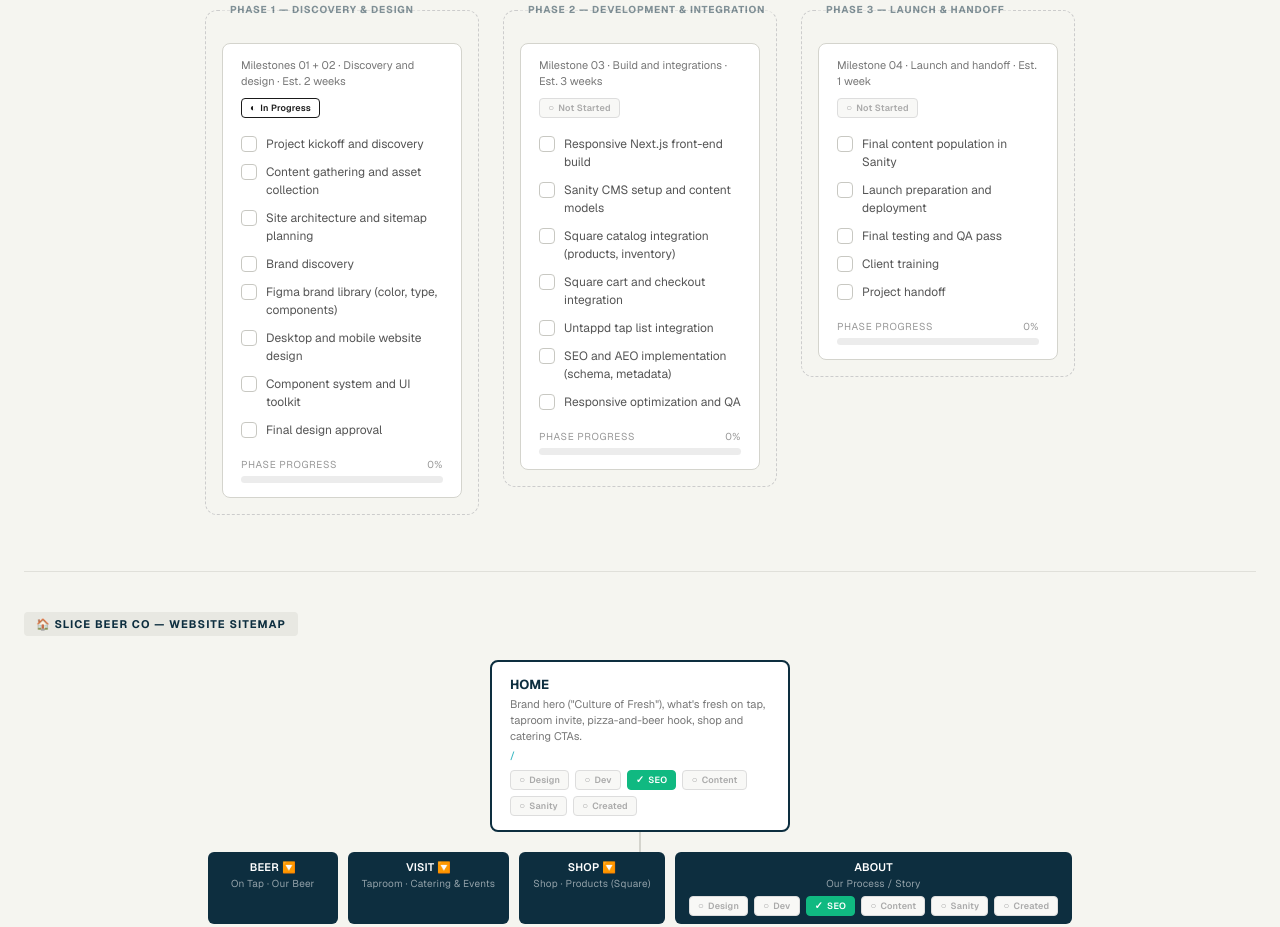
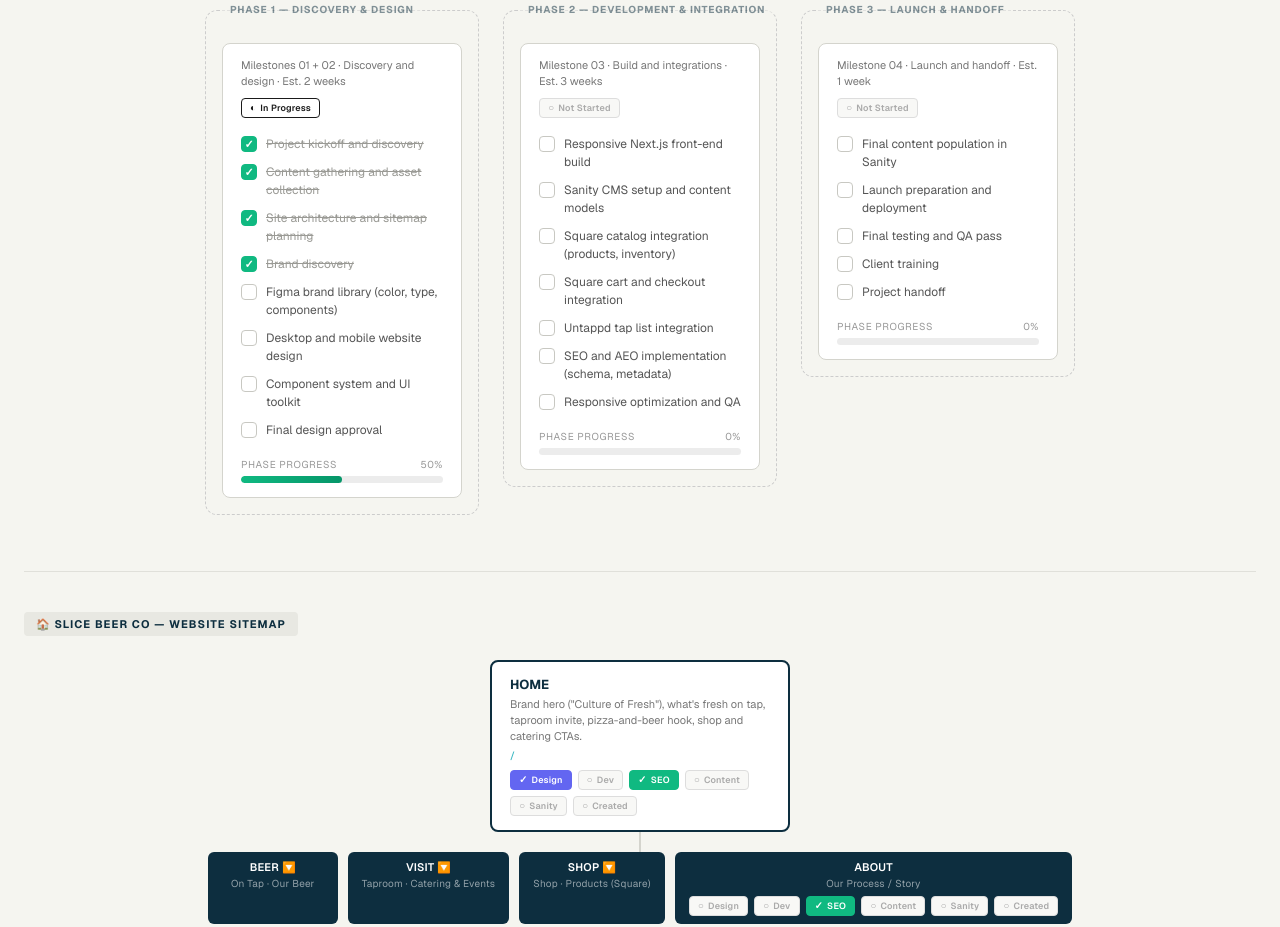
Before and after one commit to ffgroup-8/SliceBeerCo, a plain HTML site: page index.html in a window 1280 px wide. Shown: the part 771-1698 px from the top of the page. Drawn offline with nearby package versions, Linux system fonts and the light colour scheme.

Commit message:
Update progress: Phase 1 discovery 4/8 complete; homepage design done

```diff
--- a/index.html
+++ b/index.html
@@ -1068,7 +1068,7 @@
     <p class="sitemap-title">Slice Beer Co</p>
     <h1 class="sitemap-subtitle">Sitemap &amp; Project Status Tracker</h1>
     <p class="sitemap-date">Last updated: August 27, 2026</p>
-    <p class="sitemap-update">↳ Reworked to phase + milestone checklist system (mapped to the proposal)</p>
+    <p class="sitemap-update">↳ Phase 1 discovery milestones complete (4/8); homepage design done</p>
   </div>
 
 
@@ -1172,10 +1172,10 @@
             <span class="status-pill in-progress phase-status"><span class="pill-icon">◐</span> In Progress</span>
           </div>
           <ul class="check-list">
-            <li><label class="check-item"><input type="checkbox" class="phase-check" id="p1-1"><span class="check-box"></span><span class="check-label">Project kickoff and discovery</span></label></li>
-            <li><label class="check-item"><input type="checkbox" class="phase-check" id="p1-2"><span class="check-box"></span><span class="check-label">Content gathering and asset collection</span></label></li>
-            <li><label class="check-item"><input type="checkbox" class="phase-check" id="p1-3"><span class="check-box"></span><span class="check-label">Site architecture and sitemap planning</span></label></li>
-            <li><label class="check-item"><input type="checkbox" class="phase-check" id="p1-4"><span class="check-box"></span><span class="check-label">Brand discovery</span></label></li>
+            <li><label class="check-item"><input type="checkbox" class="phase-check" id="p1-1" checked><span class="check-box"></span><span class="check-label">Project kickoff and discovery</span></label></li>
+            <li><label class="check-item"><input type="checkbox" class="phase-check" id="p1-2" checked><span class="check-box"></span><span class="check-label">Content gathering and asset collection</span></label></li>
+            <li><label class="check-item"><input type="checkbox" class="phase-check" id="p1-3" checked><span class="check-box"></span><span class="check-label">Site architecture and sitemap planning</span></label></li>
+            <li><label class="check-item"><input type="checkbox" class="phase-check" id="p1-4" checked><span class="check-box"></span><span class="check-label">Brand discovery</span></label></li>
             <li><label class="check-item"><input type="checkbox" class="phase-check" id="p1-5"><span class="check-box"></span><span class="check-label">Figma brand library (color, type, components)</span></label></li>
             <li><label class="check-item"><input type="checkbox" class="phase-check" id="p1-6"><span class="check-box"></span><span class="check-label">Desktop and mobile website design</span></label></li>
             <li><label class="check-item"><input type="checkbox" class="phase-check" id="p1-7"><span class="check-box"></span><span class="check-label">Component system and UI toolkit</span></label></li>
@@ -1252,7 +1252,7 @@
       <div class="node-desc">Brand hero ("Culture of Fresh"), what's fresh on tap, taproom invite, pizza-and-beer hook, shop and catering CTAs.</div>
       <div class="node-url">/</div>
       <div class="status-bar">
-        <span class="status-pill not-started design"><span class="pill-icon">○</span> Design</span>
+        <span class="status-pill completed design"><span class="pill-icon">✓</span> Design</span>
         <span class="status-pill not-started dev"><span class="pill-icon">○</span> Dev</span>
         <span class="status-pill completed seo-tag"><span class="pill-icon">✓</span> SEO</span>
         <span class="status-pill not-started content"><span class="pill-icon">○</span> Content</span>
```
